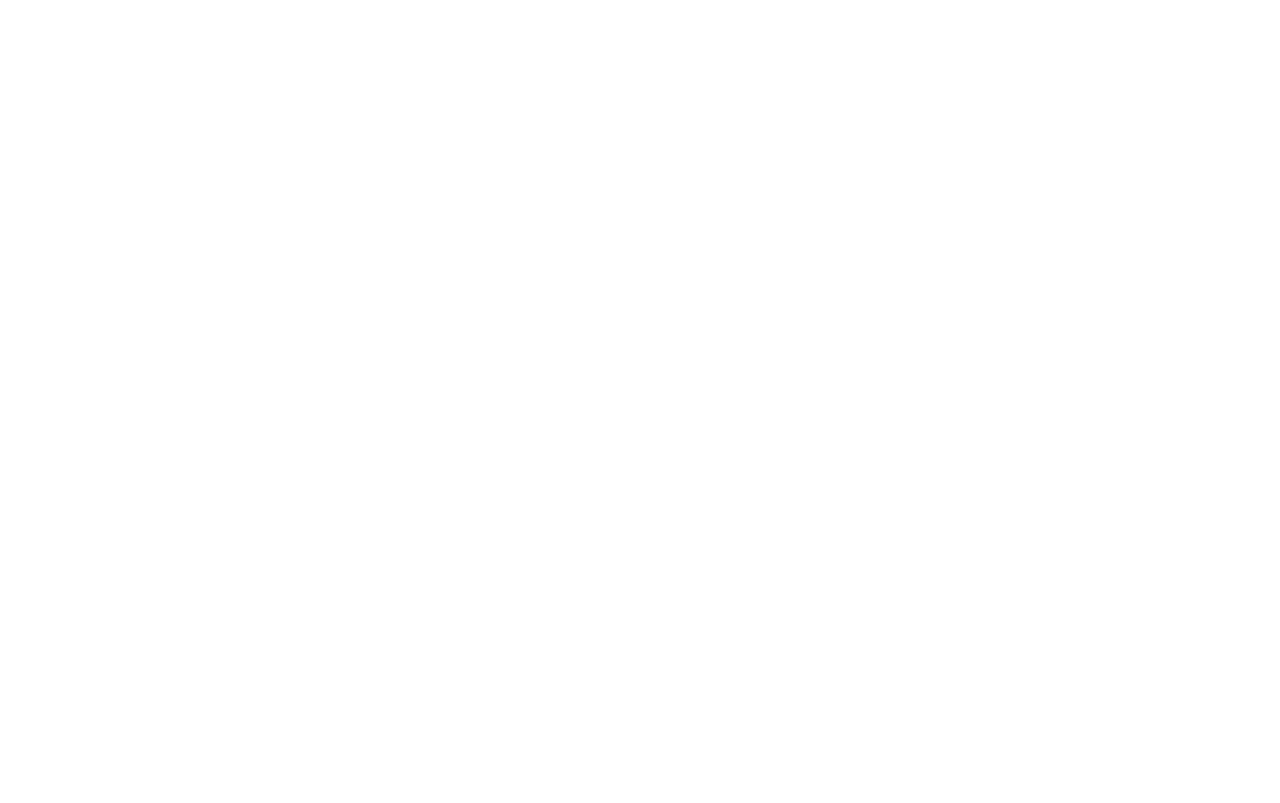
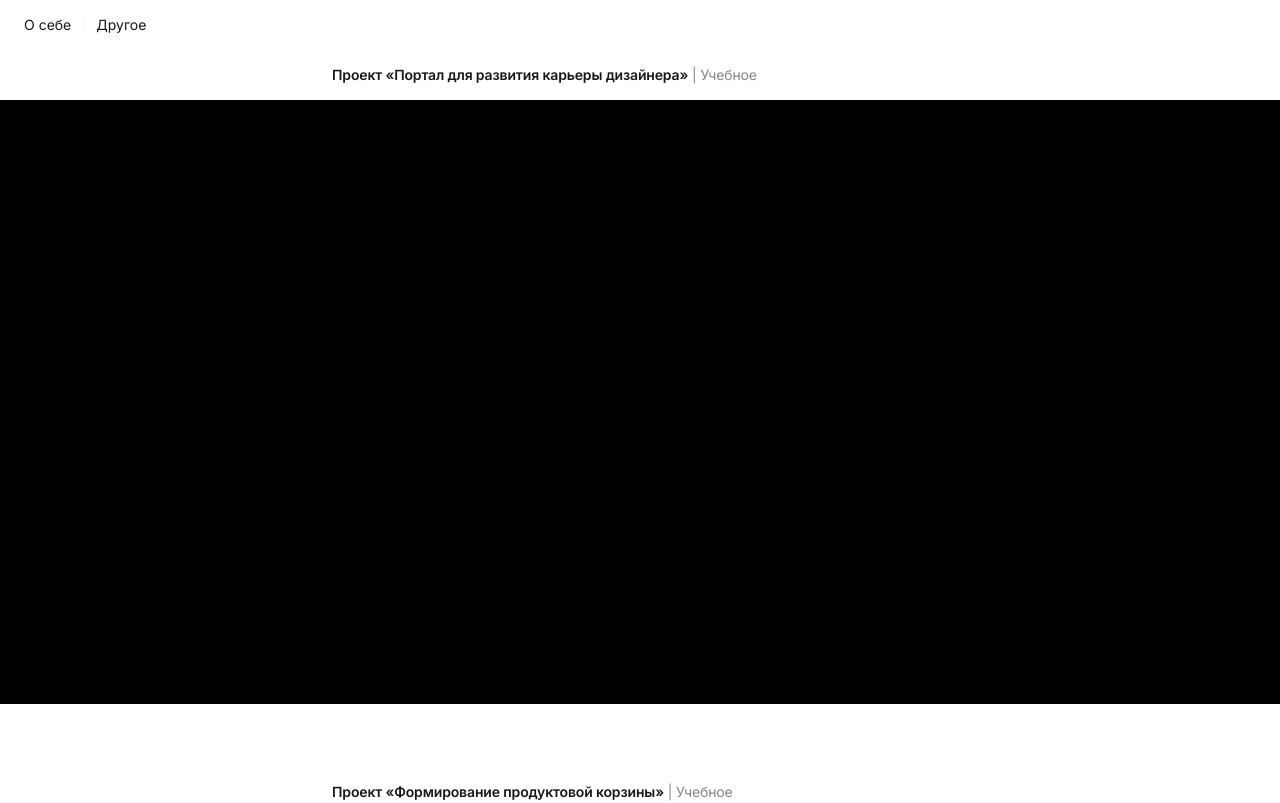
Before and after one commit to Timkogas/ox_portfolio, a React (Vite) app: page /drugoe in a window 1280 px wide. Before the commit this address had no page. Shown: the top 803 px of the page. Built offline with nearby package versions, Linux system fonts and the light colour scheme.

Commit message:
Add Drugoe page with routing and update home data href for navigation.

```diff
--- a/src/App.tsx
+++ b/src/App.tsx
@@ -5,6 +5,7 @@
 const StempsPage = lazy(() => import("@/pages/stemps/stemps-page"));
 const KasperskyPage = lazy(() => import("@/pages/kaspersky/kaspersky-page"));
 const BureauDushiPage = lazy(() => import("@/pages/bureau-dushi/bureau-dushi-page"));
+const DrugoePage = lazy(() => import("@/pages/drugoe/drugoe-page"));
 
 export default function App() {
   return (
@@ -15,6 +16,7 @@
           <Route path="/stemps/*" element={<StempsPage />} />
           <Route path="/kaspersky/*" element={<KasperskyPage />} />
           <Route path="/bureau-dushi/*" element={<BureauDushiPage />} />
+          <Route path="/drugoe/*" element={<DrugoePage />} />
         </Routes>
       </Suspense>
     </BrowserRouter>
--- /dev/null
+++ b/src/pages/drugoe/drugoe-data.ts
@@ -0,0 +1,27 @@
+import type { DrugoeData } from "@/types/drugoe";
+
+export const drugoeData: DrugoeData = {
+  projects: [
+    {
+      title: "Проект «Портал для развития карьеры дизайнера»",
+      titleMuted: "Учебное",
+      darkBlock: {
+        height: 604,
+      },
+    },
+    {
+      title: "Проект «Формирование продуктовой корзины»",
+      titleMuted: "Учебное",
+      darkBlock: {
+        height: 617,
+      },
+    },
+    {
+      title: "Самокат. Карта вакансий",
+      titleMuted: "Учебное",
+      darkBlock: {
+        height: 806,
+      },
+    },
+  ],
+};
--- /dev/null
+++ b/src/pages/drugoe/drugoe-page.tsx
@@ -0,0 +1,69 @@
+import { Helmet } from "react-helmet-async";
+import { Link } from "react-router";
+import Footer from "@/components/footer";
+import { drugoeData } from "./drugoe-data";
+
+export default function DrugoePage() {
+  const { projects } = drugoeData;
+
+  return (
+    <div className="flex flex-col min-h-screen bg-white">
+      <Helmet>
+        <title>Другое | Оксана Бакулина</title>
+        <meta
+          name="description"
+          content="Учебные проекты. Портфолио продуктового дизайнера."
+        />
+      </Helmet>
+
+      {/* Breadcrumbs */}
+      <div className="w-full max-w-[1440px] mx-auto px-[24px] pt-[17px] pb-[17px]">
+        <div className="flex items-center gap-[10px] text-size-s">
+          <Link to="/" className="text-neutral-900 hover:underline">
+            О себе
+          </Link>
+          <span className="text-[rgba(51,51,51,0.06)]">/</span>
+          <span className="text-neutral-900">Другое</span>
+        </div>
+      </div>
+
+      {/* Projects */}
+      {projects.map((project, index) => (
+        <div key={index} className={index > 0 ? "mt-[64px]" : ""}>
+          {/* Project title */}
+          <div className="w-full max-w-[1440px] mx-auto px-[24px]">
+            <div className="grid grid-cols-4 max-lg:grid-cols-1">
+              <div className="col-start-2 col-span-2 max-lg:col-start-1 max-lg:col-span-1 py-[16px]">
+                <p className="text-[14px] leading-[1.2] tracking-[-0.14px]">
+                  <span className="font-semibold text-neutral-900">
+                    {project.title}
+                  </span>
+                  {project.titleMuted && (
+                    <span className="font-normal text-[rgba(51,51,51,0.6)]">
+                      {" "}| {project.titleMuted}
+                    </span>
+                  )}
+                </p>
+              </div>
+            </div>
+          </div>
+
+          {/* Dark block — placeholder */}
+          <div
+            className="w-full bg-black"
+            style={{ height: `${project.darkBlock.height}px` }}
+          />
+        </div>
+      ))}
+
+      {/* Footer */}
+      <div className="w-full max-w-[1440px] mx-auto px-[24px]">
+        <div className="grid grid-cols-4 py-[64px] max-lg:grid-cols-1">
+          <div className="col-start-2 col-span-2 max-lg:col-start-1 max-lg:col-span-1">
+            <Footer />
+          </div>
+        </div>
+      </div>
+    </div>
+  );
+}
--- a/src/pages/home/home-data.ts
+++ b/src/pages/home/home-data.ts
@@ -36,7 +36,7 @@
       id: "other",
       title: "Другое",
       image: "",
-      href: "#",
+      href: "/drugoe",
     },
   ],
 };
--- /dev/null
+++ b/src/types/drugoe.ts
@@ -0,0 +1,11 @@
+export interface DrugoeProject {
+  title: string;
+  titleMuted?: string;
+  darkBlock: {
+    height: number;
+  };
+}
+
+export interface DrugoeData {
+  projects: DrugoeProject[];
+}
```
